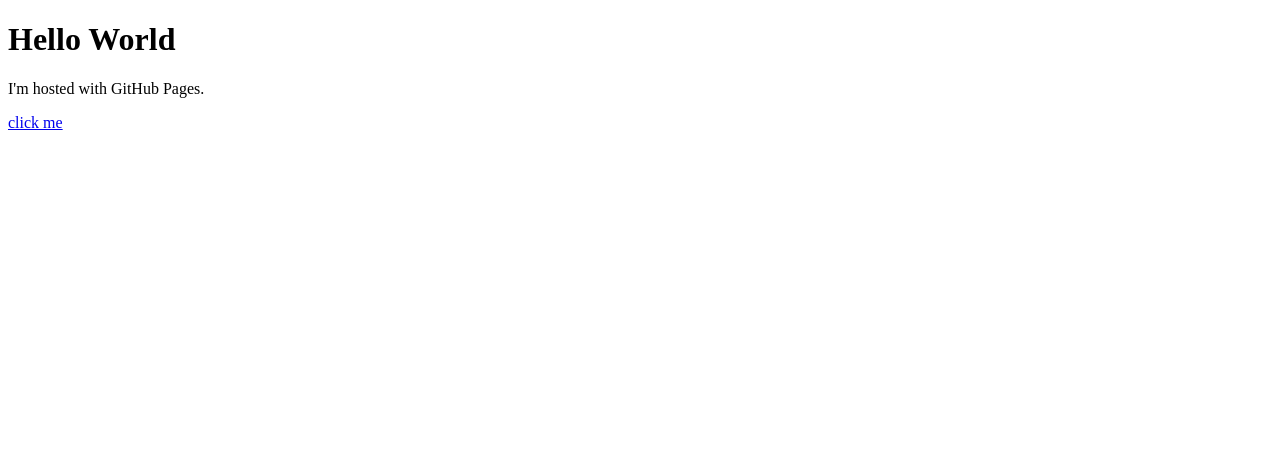
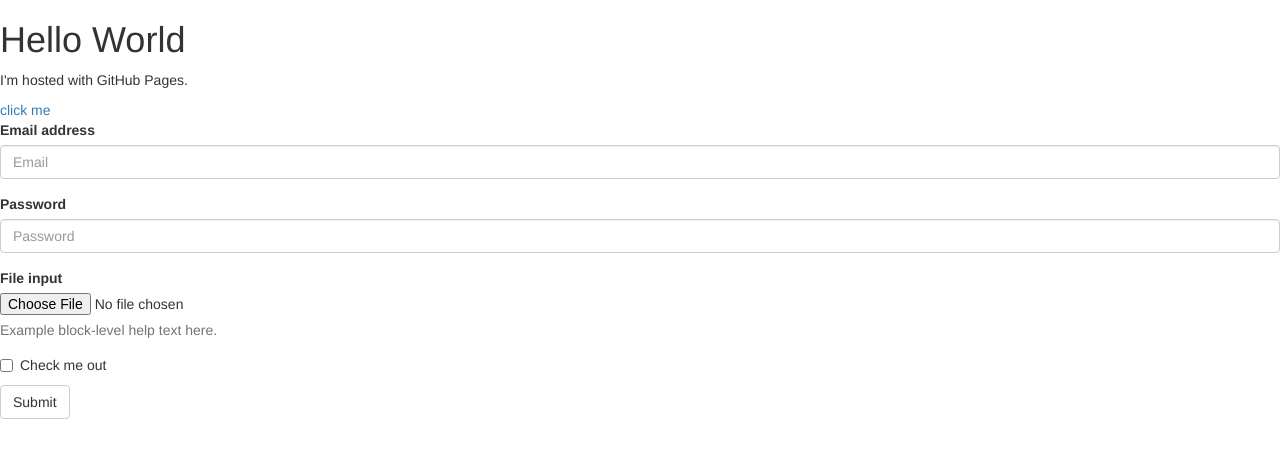
Before and after one commit to For-learning/clown-0726.github.io-01, a website: page index.html in a window 1280 px wide. Drawn offline with Linux system fonts and the light colour scheme.

Commit message:
update index for bootstrap

```diff
--- a/index.html
+++ b/index.html
@@ -2,14 +2,41 @@
 <html>
 
 <head>
+    <!-- js -->
     <script src="bower_components/jquery/dist/jquery.min.js"></script>
+    <script src="bower_components/bootstrap/dist/js/bootstrap.min.js"></script>
     <script src="index.js"></script>
+
+    <!-- css -->
+    <link href="bower_components/bootstrap/dist/css/bootstrap.min.css" rel="stylesheet" />
 </head>
 
 <body>
     <h1>Hello World</h1>
     <p>I'm hosted with GitHub Pages.</p>
     <a href="detial.html" target="_blank">click me</a>
+
+    <form>
+        <div class="form-group">
+            <label for="exampleInputEmail1">Email address</label>
+            <input type="email" class="form-control" id="exampleInputEmail1" placeholder="Email">
+        </div>
+        <div class="form-group">
+            <label for="exampleInputPassword1">Password</label>
+            <input type="password" class="form-control" id="exampleInputPassword1" placeholder="Password">
+        </div>
+        <div class="form-group">
+            <label for="exampleInputFile">File input</label>
+            <input type="file" id="exampleInputFile">
+            <p class="help-block">Example block-level help text here.</p>
+        </div>
+        <div class="checkbox">
+            <label>
+                <input type="checkbox"> Check me out
+            </label>
+        </div>
+        <button type="submit" class="btn btn-default">Submit</button>
+    </form>
 </body>
 
 </html>
```
